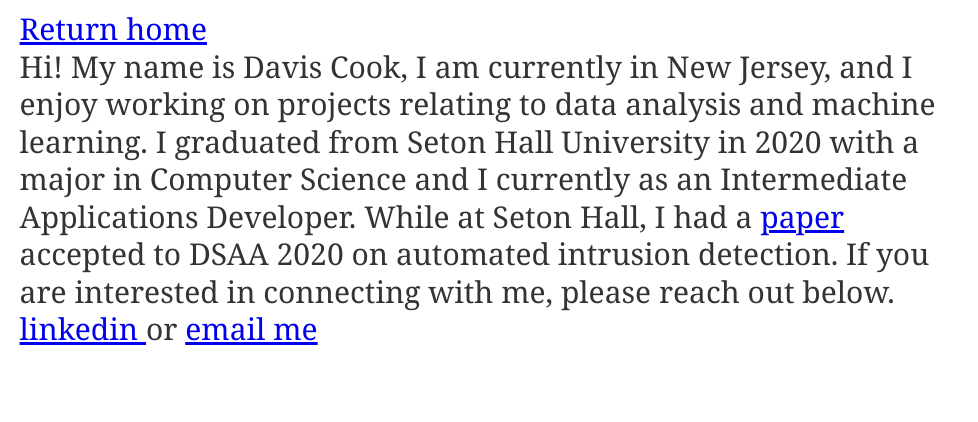
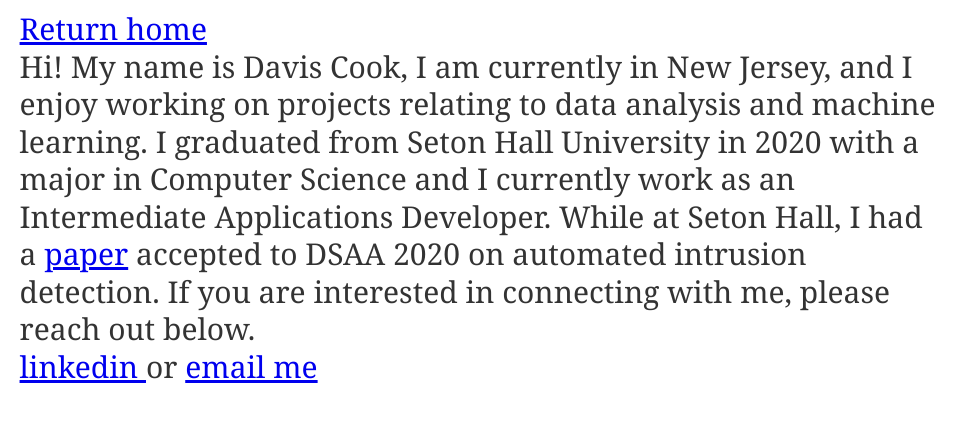
Before and after one commit to davis-cook98/portfolio-redone, a Gatsby site: page /about in a window 1280 px wide. Shown: the whole page, without its empty margins (0-978 px from the left). Built offline with nearby package versions, Linux system fonts and the light colour scheme; Gatsby itself is replaced by a stand-in of ours.

Commit message:
Update about.js

```diff
--- a/src/pages/about.js
+++ b/src/pages/about.js
@@ -11,7 +11,7 @@
     <div><Link to="/"> Return home </Link></div>
     <div>
         Hi! My name is Davis Cook, I am currently in New Jersey, and I enjoy working on projects relating to data analysis and
-        machine learning. I graduated from Seton Hall University in 2020 with a major in Computer Science and I currently
+        machine learning. I graduated from Seton Hall University in 2020 with a major in Computer Science and I currently work
         as an Intermediate Applications Developer. While at Seton Hall, I had a <a href={'/Article.pdf'}>paper</a> accepted
         to DSAA 2020 on automated intrusion detection. If you are interested in connecting with me, please reach out below.
     </div>
```
